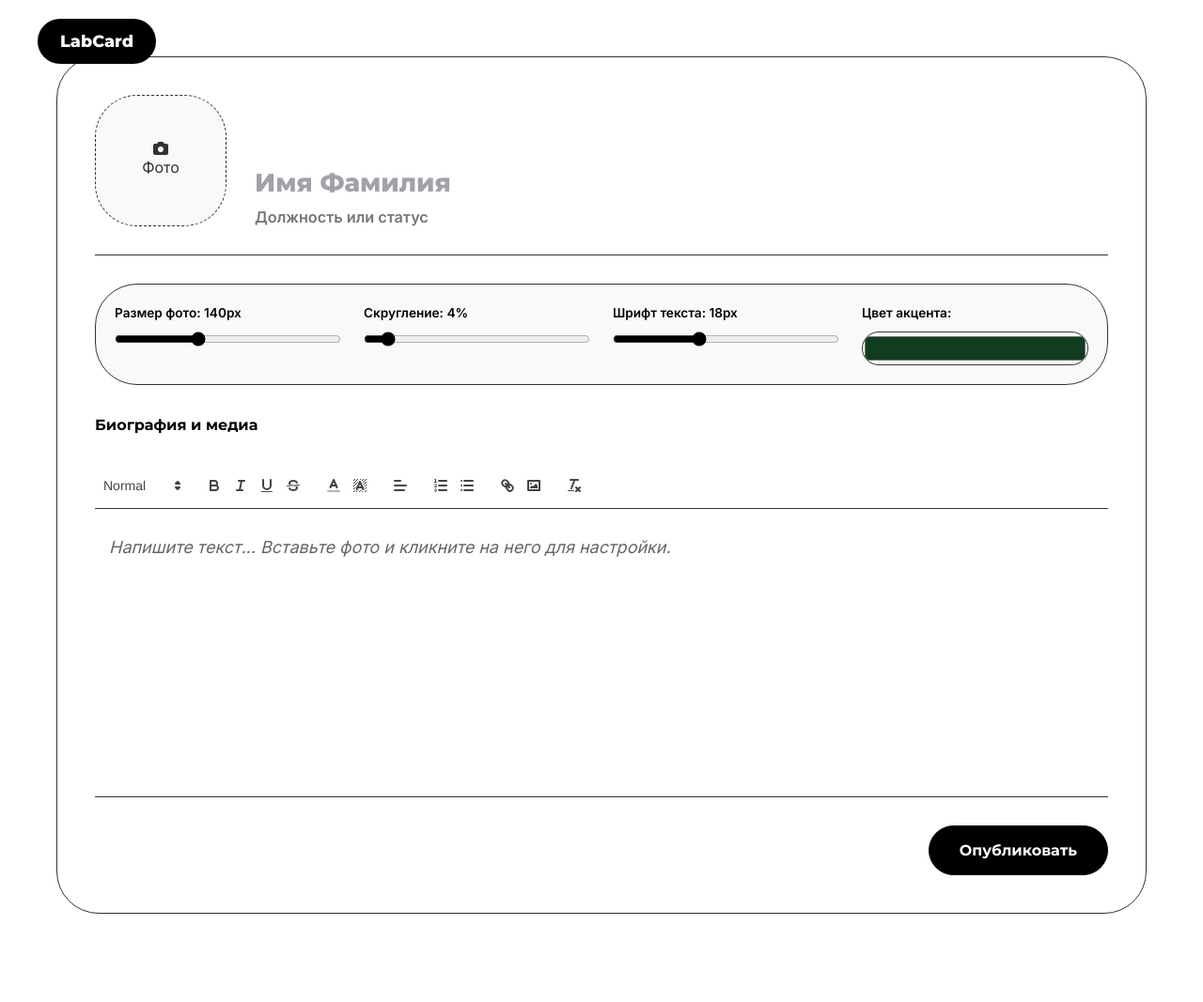
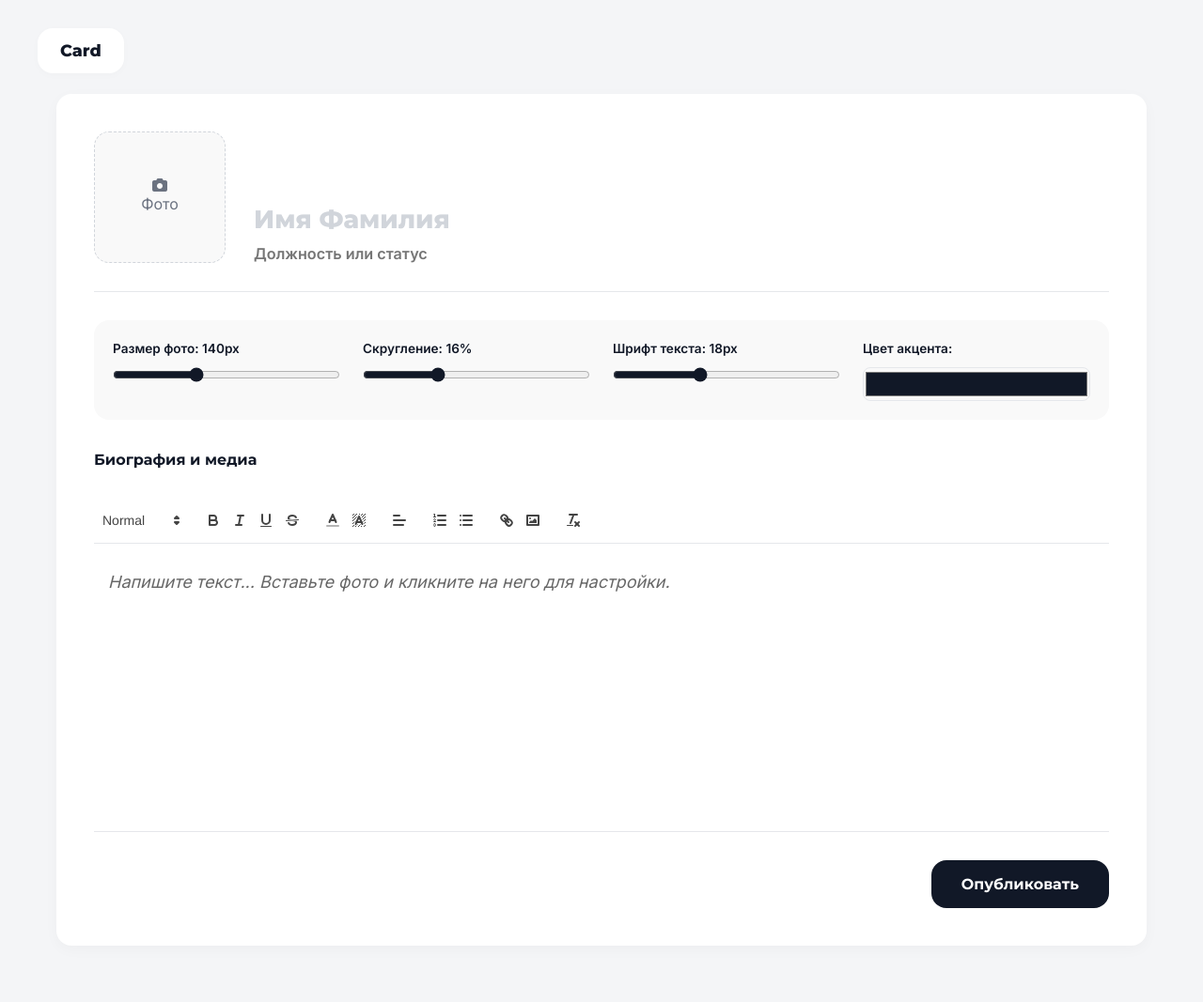
Before and after one commit to FFFyxjiy/mind, a FastAPI app: template templates/editor.html in a window 1280 px wide. Shown: the whole page at 94% size. Before the commit the page ends 973 px from the top, so only its background shows below. Run offline with FastAPI, Linux system fonts and the light colour scheme; the template is opened without the code that fills it, so the values that code supplies are empty; some libraries are stand-ins or nearby versions.

Commit message:
Update design

```diff
--- a/static/style.css
+++ b/static/style.css
@@ -1,18 +1,17 @@
 :root {
-    /* Палитра из твоего макета */
-    --bg-color: #FFFFFF;
-    --surface-color: #FFFFFF;
-    --text-main: #000000;
-    --text-muted: #323232;
-    --border-color: #323232; /* Темные строгие рамки */
+    --bg-color: #f4f5f7;
+    --surface-color: #ffffff;
+    --text-main: #111827;
+    --text-muted: #6b7280;
+    --border-color: #e5e7eb; /* Мягкие, почти невидимые рамки */
 
     --primary-green: #103D20;
     --hover-green: #8ED968;
-    --accent-yellow: #FFF2A3; /* Желтый для поиска */
+    --accent-yellow: #FFF2A3;
     --danger-red: #FF5555;
 
-    /* ЖЕСТКОЕ СКРУГЛЕНИЕ ВЕЗДЕ */
-    --radius: 45px;
+    /* Единое мягкое скругление для всех элементов (как на 2 картинке) */
+    --radius: 16px;
 }
 
 * { box-sizing: border-box; margin: 0; padding: 0; }
@@ -161,77 +154,77 @@ h1, h2, h3, h4, h5, h6 { font-family: 'Montserrat', sans-serif; color: var(--tex
 
 .empty-state { grid-column: 1 / -1; text-align: center; margin-top: 60px; animation: fadeIn 0.5s ease; }
 
-
-/* --- РЕДАКТОР (Скругления 45px) --- */
-.editor-layout-bg { padding-top: 60px; }
+/* --- РЕДАКТОР --- */
+.editor-layout-bg { padding-top: 100px; background-color: var(--bg-color); }
 .app-container { max-width: 1200px; margin: 0 auto; padding: 0 20px 60px 20px; }
 .editor-layout { display: flex; gap: 30px; align-items: flex-start; }
 
 .ui-card {
     background: var(--surface-color); border-radius: var(--radius);
-    padding: 40px; border: 1px solid var(--border-color);
+    padding: 40px; box-shadow: 0 4px 15px rgba(0,0,0,0.03);
     transition: box-shadow 0.3s ease;
 }
-.ui-card:hover { box-shadow: 0 10px 30px rgba(0,0,0,0.03); }
+.ui-card:hover { box-shadow: 0 10px 30px rgba(0,0,0,0.05); }
 
+/* Плашка логотипа в редакторе (как в меню) */
 .logo-pill {
-    position: absolute; top: 20px; left: 40px;
-    background: var(--text-main); padding: 10px 24px; border-radius: var(--radius);
+    position: absolute; top: 30px; left: 40px;
+    background: var(--surface-color); padding: 10px 24px; border-radius: var(--radius);
     font-family: 'Montserrat', sans-serif; font-weight: 800; font-size: 1.1rem;
-    color: #FFFFFF; z-index: 100;
+    color: var(--text-main); z-index: 100; box-shadow: 0 2px 10px rgba(0,0,0,0.02);
 }
 
-/* Кнопка в редакторе */
 .btn-primary {
     display: inline-block; background: var(--text-main); color: #FFFFFF;
     padding: 16px 32px; border-radius: var(--radius); font-family: 'Montserrat', sans-serif;
-    font-weight: 700; font-size: 1rem; text-decoration: none; border: 1px solid var(--text-main);
+    font-weight: 700; font-size: 1rem; text-decoration: none; border: none;
     cursor: pointer; transition: all 0.3s ease; text-align: center;
 }
-.btn-primary:hover { background: var(--surface-color); color: var(--text-main); transform: translateY(-2px); }
+.btn-primary:hover { transform: translateY(-2px); box-shadow: 0 8px 16px rgba(0,0,0,0.15); }
 
 /* Элементы редактора */
-.document-container {
-    flex-grow: 1;
-    --dynamic-font: 18px;
-    --dynamic-avatar-size: 140px;
-    --dynamic-avatar-radius: var(--radius);
-    --dynamic-accent: #103D20;
-}
-
+.document-container { flex-grow: 1; --dynamic-font: 18px; --dynamic-avatar-size: 140px; --dynamic-avatar-radius: var(--radius); --dynamic-accent: var(--text-main); }
 .profile-header-inputs { display: flex; gap: 30px; align-items: flex-end; border-bottom: 1px solid var(--border-color); padding-bottom: 30px; margin-bottom: 30px; }
-
 .photo-upload-box { position: relative; width: var(--dynamic-avatar-size); height: var(--dynamic-avatar-size); flex-shrink: 0; }
 .photo-upload-box input { display: none; }
-.photo-label { display: flex; flex-direction: column; justify-content: center; align-items: center; width: 100%; height: 100%; background: #f9f9f9; border: 1px dashed var(--border-color); border-radius: var(--dynamic-avatar-radius); cursor: pointer; color: var(--text-muted); transition: all 0.3s ease; }
-.photo-label:hover { border-color: var(--dynamic-accent); color: var(--dynamic-accent); background: #f0fdf4; }
-
-#live-avatar-preview { width: 100%; height: 100%; object-fit: cover; border-radius: var(--dynamic-avatar-radius); cursor: pointer; border: 1px solid var(--border-color); }
+.photo-label { display: flex; flex-direction: column; justify-content: center; align-items: center; width: 100%; height: 100%; background: #f9f9f9; border: 1px dashed #d1d5db; border-radius: var(--dynamic-avatar-radius); cursor: pointer; color: var(--text-muted); transition: all 0.3s ease; }
+.photo-label:hover { border-color: var(--dynamic-accent); color: var(--dynamic-accent); background: #f4f5f7; }
+#live-avatar-preview { width: 100%; height: 100%; object-fit: cover; border-radius: var(--dynamic-avatar-radius); cursor: pointer; }
 
 .text-inputs { flex-grow: 1; display: flex; flex-direction: column; gap: 10px; }
 .document-title-input { font-family: 'Montserrat', sans-serif; font-size: calc(var(--dynamic-font) * 1.5); font-weight: 800; border: none; outline: none; width: 100%; color: var(--text-main); background: transparent; transition: 0.3s;}
-.document-title-input::placeholder { color: #a1a1aa; }
+.document-title-input::placeholder { color: #d1d5db; }
 .document-subtitle-input { font-family: 'Inter', sans-serif; font-size: calc(var(--dynamic-font) * 0.9); border: none; outline: none; width: 100%; color: var(--dynamic-accent); font-weight: 600; background: transparent; transition: 0.3s;}
 
-.settings-bar { display: flex; flex-wrap: wrap; gap: 24px; background: #f9f9f9; padding: 20px; border-radius: var(--radius); margin-bottom: 30px; border: 1px solid var(--border-color); }
+.settings-bar { display: flex; flex-wrap: wrap; gap: 24px; background: #f9f9f9; padding: 20px; border-radius: var(--radius); margin-bottom: 30px; }
 .setting-item { display: flex; flex-direction: column; gap: 8px; flex: 1; min-width: 150px; }
 .setting-item label { font-size: 0.85rem; font-weight: 600; }
 .setting-item input[type="range"] { accent-color: var(--text-main); }
-.color-picker { width: 100%; height: 36px; border: 1px solid var(--border-color); border-radius: var(--radius); cursor: pointer; background: none; }
+.color-picker { width: 100%; height: 36px; border: 1px solid var(--border-color); border-radius: 8px; cursor: pointer; background: none; }
 
 .ql-toolbar.ql-snow { border: none !important; border-bottom: 1px solid var(--border-color) !important; padding: 12px 0 !important; margin-bottom: 16px; }
 .ql-container.ql-snow { border: none !important; font-size: var(--dynamic-font); min-height: 250px; font-family: 'Inter', sans-serif; }
 .editor-footer { margin-top: 40px; padding-top: 30px; border-top: 1px solid var(--border-color); display: flex; justify-content: flex-end; }
+.result-sidebar { width: 340px; flex-shrink: 0; position: sticky; top: 100px; }
+.qr-image { width: 100%; height: auto; border-radius: var(--radius); padding: 16px; margin-bottom: 20px; background: #f9f9f9; }
 
-.result-sidebar { width: 340px; flex-shrink: 0; position: sticky; top: 100px; }
-.qr-image { width: 100%; height: auto; border: 1px solid var(--border-color); border-radius: var(--radius); padding: 16px; margin-bottom: 20px; background: white; }
+/* --- МОБИЛЬНАЯ КАРТОЧКА (Отдельная страница визитки) --- */
+.profile-mode-body { background-color: var(--bg-color); padding: 40px 20px; display: flex; justify-content: center; align-items: flex-start; min-height: 100vh; }
+.profile-mobile-wrapper { width: 100%; max-width: 540px; }
+.profile-card { background: var(--surface-color); border-radius: var(--radius); padding: 48px 36px; box-shadow: 0 10px 30px rgba(0, 0, 0, 0.03); width: 100%; }
+.profile-hero { text-align: center; margin-bottom: 40px; }
+.profile-avatar { object-fit: cover; margin: 0 auto 20px auto; border-radius: var(--radius); display: block; }
+.profile-avatar.placeholder { background: #f3f4f6; }
+.profile-name { font-weight: 800; margin-bottom: 12px; line-height: 1.2; }
+.profile-role-badge { display: inline-block; color: white; padding: 8px 18px; border-radius: var(--radius); font-weight: 600; font-size: 0.85em; font-family: 'Inter', sans-serif; }
+.profile-content { color: var(--text-muted); line-height: 1.7; }
+.profile-content img { max-width: 100%; height: auto; margin: 16px 0; border-radius: var(--radius); }
 
-/* МОБИЛЬНАЯ АДАПТАЦИЯ (Для смартфонов и планшетов) */
+/* МОБИЛЬНАЯ АДАПТАЦИЯ */
 @media (max-width: 992px) {
     .eco-nav { flex-direction: column; padding: 16px 20px; gap: 16px; align-items: stretch;}
-    .eco-nav-left { justify-content: space-between; }
+    .eco-nav-left, .eco-nav-right { justify-content: space-between; }
     .search-form { width: 100%; }
-    .eco-nav-right { justify-content: space-between; }
     .eco-container { padding: 20px; }
     .projects-grid { grid-template-columns: 1fr; }
     .editor-layout { flex-direction: column; }
--- a/templates/editor.html
+++ b/templates/editor.html
@@ -13,7 +13,7 @@
 <body class="editor-layout-bg">
 
     <div class="logo-pill">
-        <a href="/" style="text-decoration: none; color: inherit;">LabCard</a>
+        <a href="/" style="text-decoration: none; color: inherit;">Card</a>
     </div>
 
     <main class="app-container">
@@ -44,8 +44,8 @@
                             <input type="range" name="image_size" min="50" max="300" value="140" oninput="updateLivePreview(this, 'img-size-val', '--dynamic-avatar-size', 'px')">
                         </div>
                         <div class="setting-item">
-                            <label>Скругление: <span id="img-rad-val">4</span>%</label>
-                            <input type="range" name="image_radius" min="0" max="50" value="4" oninput="updateLivePreview(this, 'img-rad-val', '--dynamic-avatar-radius', '%')">
+                            <label>Скругление: <span id="img-rad-val">16</span>%</label>
+                            <input type="range" name="image_radius" min="0" max="50" value="16" oninput="updateLivePreview(this, 'img-rad-val', '--dynamic-avatar-radius', '%')">
                         </div>
                         <div class="setting-item">
                             <label>Шрифт текста: <span id="font-size-val">18</span>px</label>
@@ -53,27 +53,27 @@
                         </div>
                         <div class="setting-item">
                             <label>Цвет акцента:</label>
-                            <input type="color" name="accent_color" value="#103D20" class="color-picker" oninput="document.getElementById('live-doc').style.setProperty('--dynamic-accent', this.value)">
+                            <input type="color" name="accent_color" value="#111827" class="color-picker" oninput="document.getElementById('live-doc').style.setProperty('--dynamic-accent', this.value)">
                         </div>
                     </div>
 
                     <h4 class="section-title">Биография и медиа</h4>
                     <br>
 
-                    <div id="inline-image-settings" class="inline-image-settings" style="display: none; background: #f9f9f9; padding: 10px; border: 1px solid var(--border-color); border-radius: var(--radius); margin-bottom: 10px;">
-                        <span class="settings-title"><i class="fa-solid fa-image"></i> Фото:</span>
-                        <div class="setting-item-mini" style="display:inline-block; margin-left: 10px;">
+                    <div id="inline-image-settings" style="display: none; background: #f9f9f9; padding: 10px; border-radius: var(--radius); margin-bottom: 10px;">
+                        <span style="font-weight: 600;"><i class="fa-solid fa-image"></i> Фото:</span>
+                        <div style="display:inline-block; margin-left: 10px;">
                             <label>Ширина: <span id="inline-w-val">100</span>%</label>
                             <input type="range" id="inline-img-width" min="10" max="100" value="100" style="vertical-align: middle;">
                         </div>
 
-                        <div class="align-buttons" style="display:inline-block; margin-left: 20px;">
-                            <button type="button" class="btn-align" onclick="alignInlineImage('left')" title="По левому краю" style="padding: 4px 8px;"><i class="fa-solid fa-align-left"></i></button>
-                            <button type="button" class="btn-align" onclick="alignInlineImage('center')" title="По центру" style="padding: 4px 8px;"><i class="fa-solid fa-align-center"></i></button>
-                            <button type="button" class="btn-align" onclick="alignInlineImage('right')" title="По правому краю" style="padding: 4px 8px;"><i class="fa-solid fa-align-right"></i></button>
+                        <div style="display:inline-block; margin-left: 20px;">
+                            <button type="button" onclick="alignInlineImage('left')" title="По левому краю" style="padding: 4px 8px; border:none; border-radius: 4px; cursor: pointer;"><i class="fa-solid fa-align-left"></i></button>
+                            <button type="button" onclick="alignInlineImage('center')" title="По центру" style="padding: 4px 8px; border:none; border-radius: 4px; cursor: pointer;"><i class="fa-solid fa-align-center"></i></button>
+                            <button type="button" onclick="alignInlineImage('right')" title="По правому краю" style="padding: 4px 8px; border:none; border-radius: 4px; cursor: pointer;"><i class="fa-solid fa-align-right"></i></button>
                         </div>
 
-                        <button type="button" class="btn-delete-img" onclick="removeSelectedImage()" title="Удалить фото" style="margin-left: 20px; color: red; background: none; border: none; cursor: pointer;"><i class="fa-solid fa-trash"></i> Удалить</button>
+                        <button type="button" onclick="removeSelectedImage()" title="Удалить фото" style="margin-left: 20px; color: red; background: none; border: none; cursor: pointer;"><i class="fa-solid fa-trash"></i> Удалить</button>
                     </div>
 
                     <div id="quill-container"></div>
@@ -85,9 +85,9 @@
             </div>
 
             {% if qr_code %}
-            <div class="result-sidebar">
+            <div class="result-sidebar animate-card">
                 <div class="ui-card text-center">
-                    <h3 class="success-text" style="color: var(--primary-green); margin-bottom: 20px;"><i class="fa-solid fa-check-circle"></i> Готово</h3>
+                    <h3 class="success-text" style="color: var(--text-main); margin-bottom: 20px;"><i class="fa-solid fa-check-circle"></i> Готово</h3>
                     <img src="{{ qr_code }}" class="qr-image" alt="QR">
                     <a href="{{ target_url }}" target="_blank" class="btn-primary w-100 mt-3" style="display:block; text-align:center; margin-top: 10px;">Открыть страницу</a>
                 </div>
@@ -173,7 +173,6 @@
                 widthSlider.value = currWidth;
                 document.getElementById('inline-w-val').innerText = currWidth;
 
-                // Применяем скругление ко всем картинкам в редакторе по умолчанию
                 activeInlineImage.style.borderRadius = "var(--radius)";
             } else {
                 inlineImgPanel.style.display = 'none';
```
Also changed, not shown: other parts of static/style.css (+26 -45 lines), templates/index.html (+2 -2 lines).
